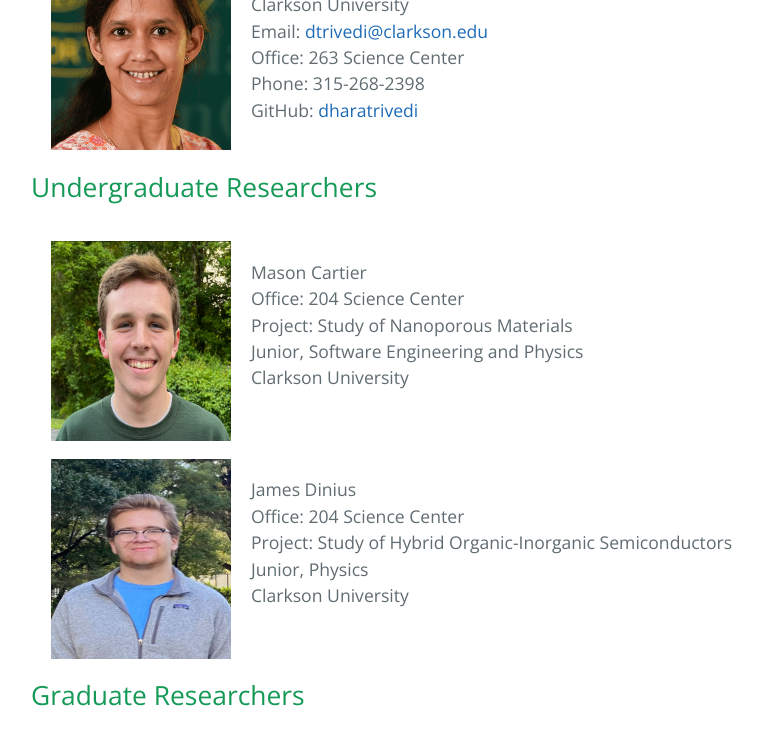
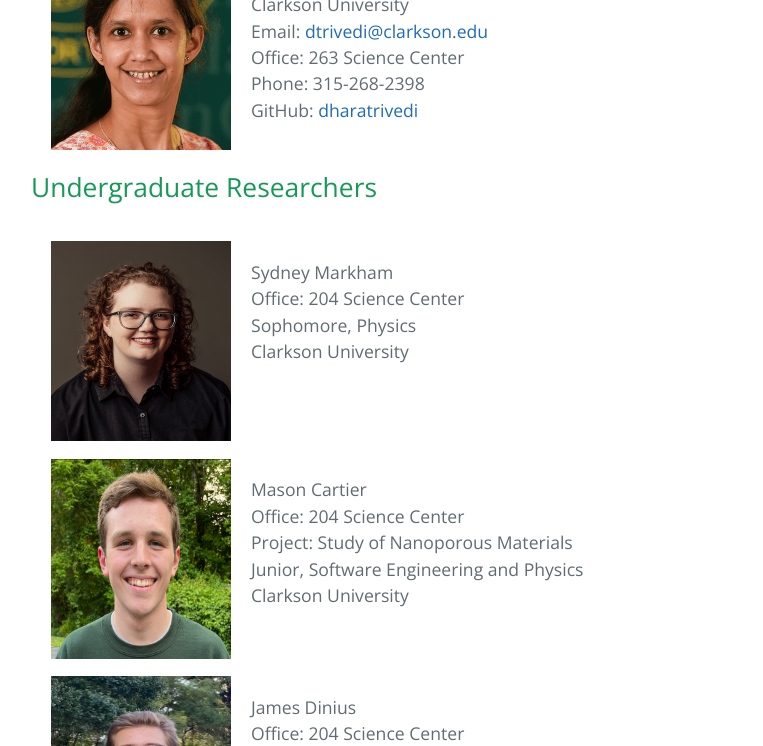
Before and after one commit to dharatrivedi/dharatrivedi.github.io, a Jekyll site: the page built from people.html, in a window 1280 px wide and 900 px high, scrolled down 582 px, cut to the strip 0-746 px from the top of the window. Shown: the whole strip, without its empty margins (233-996 px from the left). Built offline with Jekyll 4.4.1, drawn with Linux system fonts in a browser that asks for light colours.

Commit message:
Update people.html

```diff
--- a/people.html
+++ b/people.html
@@ -21,6 +21,15 @@ title: {{ site.name }}
   </ul>
   <ul class="clearfix">
     <h2>Undergraduate Researchers</h2>
+  </ul>
+  <ul class="clearfix">
+    <img class="img1" src="/images/SM.jpg" alt="SydneyMarkham" width="180" height="200"  hspace="20">
+    <p>
+      Sydney Markham<br />
+      Office: 204 Science Center<br />
+      Sophomore, Physics<br />
+      Clarkson University<br />
+    </p>
   </ul>
   <ul class="clearfix">
     <img class="img1" src="/images/MC.jpg" alt="MasonCartier" width="180" height="200"  hspace="20">
```
